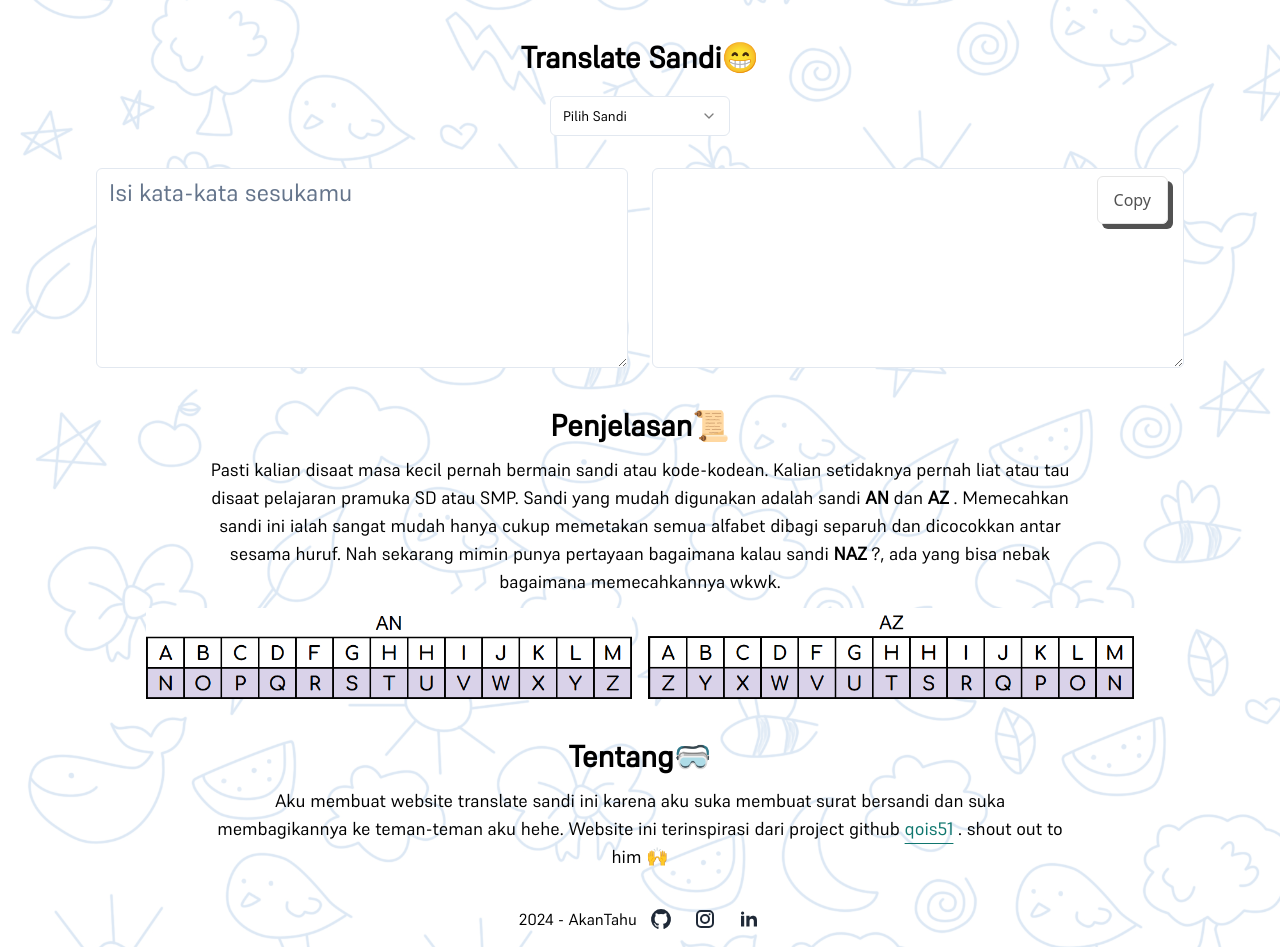
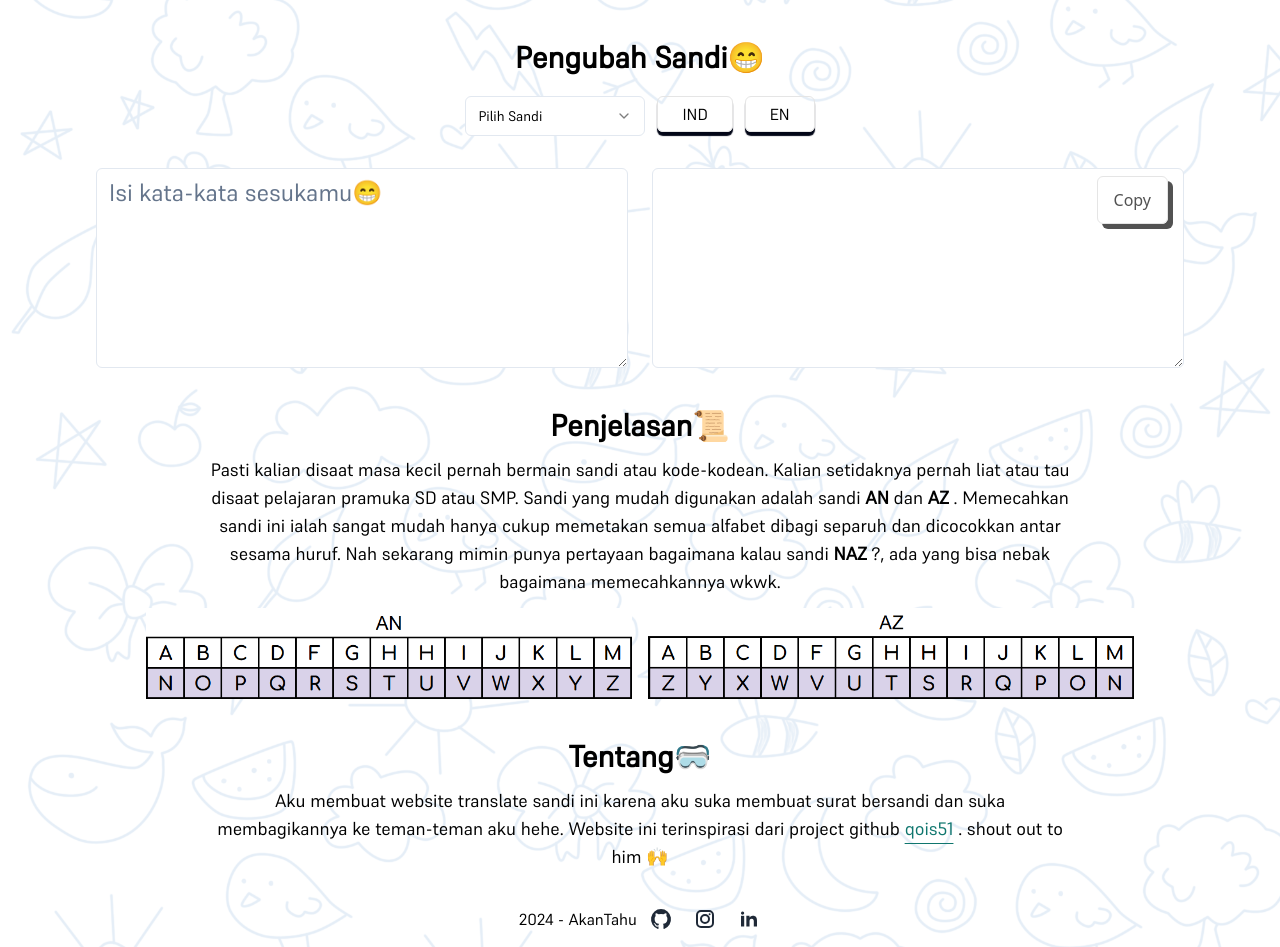
Before and after one commit to AkanTahu/naz-project, a React (Vite) app: page / in a window 1280 px wide. Built offline with nearby package versions, Linux system fonts and the light colour scheme.

Commit message:
feature: add translate IND to EN

```diff
--- a/src/App.jsx
+++ b/src/App.jsx
@@ -5,16 +5,21 @@ import Explanation from "./materials/Explanation";
 import Footer from "./materials/Footer";
 
 export default function App() {
+  const [lang, setLang] = useState("1");
+
+  function handleLang(data) {
+    setLang(data);
+  }
+
+
   return (
     <div className="relative min-h-screen bg-cover bg-center bg-[url('/public/doodle.jpg')]">
-      {/* Overlay with opacity */}
-      <div className="absolute inset-0 bg-white bg-opacity-80"></div>
+      <div className="absolute inset-0 bg-white bg-opacity-85"></div>
 
-      {/* Content */}
       <div className="relative">
-        <Header />
-        <Translate />
-        <Explanation />
+        <Header changeLang={lang} />
+        <Translate onHandleLang={handleLang} changeLang={lang}  />
+        <Explanation changeLang={lang}/>
         <Footer />
       </div>
     </div>
--- a/src/components/ui/textarea.jsx
+++ b/src/components/ui/textarea.jsx
@@ -2,7 +2,9 @@ import * as React from "react";
 
 import { cn } from "@/lib/utils";
 
-const Textarea = React.forwardRef(({ className, onHandle }, ref) => {
+const Textarea = React.forwardRef(({ className, onHandle, ...props }, ref) => {
+  function isLang() {
+    if (props.changeLang == "1") {
       return (
         <textarea
           className={cn(
@@ -12,10 +14,28 @@ const Textarea = React.forwardRef(({ className, onHandle }, ref) => {
           ref={ref}
           type="text"
           onChange={onHandle}
-      placeholder="Isi kata-kata sesukamu"
+          placeholder="Isi kata-kata sesukamu😁"
           // value={value}
         />
       );
+    } else {
+      return (
+        <textarea
+          className={cn(
+            "flex min-h-[200px] w-1/2 rounded-md border border-slate-200 bg-white px-3 py-2 text-sm ring-offset-white placeholder:text-slate-500 focus-visible:outline-none focus-visible:ring-2 focus-visible:ring-slate-950 focus-visible:ring-offset-2 disabled:cursor-not-allowed disabled:opacity-50 dark:border-slate-800 dark:bg-slate-950 dark:ring-offset-slate-950 dark:placeholder:text-slate-400 dark:focus-visible:ring-slate-300",
+            className
+          )}
+          ref={ref}
+          type="text"
+          onChange={onHandle}
+          placeholder="Write any word you want😁"
+          // value={value}
+        />
+      );
+    }
+  }
+
+  return isLang();
 });
 Textarea.displayName = "Textarea";
 
--- a/src/components/ui/textarea2.jsx
+++ b/src/components/ui/textarea2.jsx
@@ -7,7 +7,7 @@ import "react-toastify/dist/ReactToastify.css";
 // import { Alert, AlertDescription, AlertTitle } from "@/components/ui/alert";
 
 const Textarea2 = React.forwardRef(({ className, output }, ref) => {
-  const [showAlert, setShowAlert] = useState(false);
+  // const [showAlert, setShowAlert] = useState(false);
 
   // const handleCopy = () => {
   //   navigator.clipboard.writeText(output);
@@ -30,6 +30,7 @@ const Textarea2 = React.forwardRef(({ className, output }, ref) => {
       <button
         className="absolute group inline-flex h-12 items-center right-28 overflow-hidden rounded-md border border-neutral-200 bg-transparent px-4 mt-2 font-medium text-neutral-600 transition-all duration-100 [box-shadow:5px_5px_rgb(82_82_82)] active:translate-x-[3px] active:translate-y-[3px] active:[box-shadow:0px_0px_rgb(82_82_82)]"
         onClick={() => {
+          navigator.clipboard.writeText(output),
           toast('Tersalin 😄selamat menyalin 😎',{
             autoClose: 2000,
             hideProgressBar: true,
--- a/src/materials/Explanation.jsx
+++ b/src/materials/Explanation.jsx
@@ -1,27 +1,85 @@
 import React from "react";
 import "../App.css";
 
-export default function Explanation() {
+export default function Explanation(props) {
+  function isLang() {
+    if (props.changeLang == "1") {
       return (
-    <div className="container justify-center mt-10 mb-5">
+        <>
           <h1 className="text-3xl font-supreme font-black text-center">
             Penjelasan📜
           </h1>
           <h3 className="font-supreme mt-3 text-lg px-44 text-center">
-        Pasti kalian disaat masa kecil pernah bermain sandi atau kode-kodean.
-        Kalian setidaknya pernah liat atau tau disaat pelajaran pramuka SD atau
-        SMP. Sandi yang mudah digunakan adalah sandi{" "}
+            Pasti kalian disaat masa kecil pernah bermain sandi atau
+            kode-kodean. Kalian setidaknya pernah liat atau tau disaat pelajaran
+            pramuka SD atau SMP. Sandi yang mudah digunakan adalah sandi{" "}
             <span className="font-black">AN</span> dan{" "}
             <span className="font-black">AZ</span> . Memecahkan sandi ini ialah
             sangat mudah hanya cukup memetakan semua alfabet dibagi separuh dan
-        dicocokkan antar sesama huruf. Nah sekarang mimin punya pertayaan bagaimana kalau sandi <span className="font-black">NAZ</span> ?, ada yang bisa nebak bagaimana memecahkannya wkwk.
+            dicocokkan antar sesama huruf. Nah sekarang mimin punya pertayaan
+            bagaimana kalau sandi <span className="font-black">NAZ</span> ?, ada
+            yang bisa nebak bagaimana memecahkannya wkwk.
           </h3>
           <div className="flex justify-center mt-3 mb-10">
             <img src="../public/AN.png" alt="" className="w-2/5 mr-2" />
             <img src="../public/AZ.png" alt="" className="w-2/5 ml-2" />
           </div>
-      <h1 className="text-3xl font-supreme font-black text-center">Tentang🥽</h1>
-      <h3 className="font-supreme mt-3 text-lg px-44 text-center">Aku membuat website translate sandi ini karena aku suka membuat surat bersandi dan suka membagikannya ke teman-teman aku hehe. Website ini terinspirasi dari project github <a className="underline underline-offset-8 text-teal-700" href="https://github.com/qois51">qois51</a> . shout out to him 🙌</h3>
+          <h1 className="text-3xl font-supreme font-black text-center">
+            Tentang🥽
+          </h1>
+          <h3 className="font-supreme mt-3 text-lg px-44 text-center">
+            Aku membuat website translate sandi ini karena aku suka membuat
+            surat bersandi dan suka membagikannya ke teman-teman aku hehe.
+            Website ini terinspirasi dari project github{" "}
+            <a
+              className="underline underline-offset-8 text-teal-700"
+              href="https://github.com/qois51"
+            >
+              qois51
+            </a>{" "}
+            . shout out to him 🙌
+          </h3>
+        </>
+      );
+    } else {
+      return (
+        <>
+          <h1 className="text-3xl font-supreme font-black text-center">
+            Explanation📜
+          </h1>
+          <h3 className="font-supreme mt-3 text-lg px-44 text-center">
+            Surely you have played ciphers or codes as a child. You have at
+            least seen or know during elementary or junior high scout lessons.
+            Codes that are easy to use are{" "}
+            <span className="font-black">AN</span> and{" "}
+            <span className="font-black">AZ</span> . Solving this code is very
+            easy just map all the alphabet divided by half and matched between
+            fellow letters. Now we have a question what if the code is{" "}
+            <span className="font-black">NAZ</span> ?,anyone can guess how to
+            solve it haha.
+          </h3>
+          <div className="flex justify-center mt-3 mb-10">
+            <img src="../public/AN.png" alt="" className="w-2/5 mr-2" />
+            <img src="../public/AZ.png" alt="" className="w-2/5 ml-2" />
           </div>
+          <h1 className="text-3xl font-supreme font-black text-center">
+            About🥽
+          </h1>
+          <h3 className="font-supreme mt-3 text-lg px-44 text-center">
+            I created this code translation website because I like to make
+            encrypted letters and like to share them with my friends hehe. This
+            website was inspired by the github project{" "}
+            <a
+              className="underline underline-offset-8 text-teal-700"
+              href="https://github.com/qois51"
+            >
+              qois51
+            </a>{" "}
+            . shout out to him 🙌
+          </h3>
+        </>
       );
     }
+  }
+  return <div className="container justify-center mt-10 mb-5">{isLang()}</div>;
+}
--- a/src/materials/Header.jsx
+++ b/src/materials/Header.jsx
@@ -1,10 +1,21 @@
 import React from "react";
 import "../App.css";
 
-export default function Header() {
-  return (
-    <div className="container justify-center pt-10">
-      <h1 className="text-3xl font-supreme font-black text-center">Translate Sandi😁</h1>
-    </div>
-  );
+export default function Header(props) {
+  function isLang() {
+    if (props.changeLang == "1") {
+      return (
+        <h1 className="text-3xl font-supreme font-black text-center">
+          Pengubah Sandi😁
+        </h1>
+      );
+    } else {
+      return (
+        <h1 className="text-3xl font-supreme font-black text-center">
+          Translate Code😁
+        </h1>
+      )
+    }
+  }
+  return <div className="container justify-center pt-10">{isLang()}</div>;
 }
--- a/src/materials/Translate.jsx
+++ b/src/materials/Translate.jsx
@@ -11,10 +11,11 @@ import {
   SelectValue,
 } from "@/components/ui/select";
 
-export default function Translate() {
+export default function Translate({ onHandleLang, ...props }) {
   const [text, setText] = useState("");
   const [outputText, setOutputText] = useState("");
   const [option, setOption] = useState("");
+  const [dataLang, setDataLang] = useState("");
 
   const workAN = (text) => {
     return text.replace(/[A-Za-z]/g, (char) => {
@@ -60,13 +61,27 @@ export default function Translate() {
     setOption(value);
   };
 
+  const sendLang = (event) => {
+    onHandleLang(event.target.value);
+  };
+
+  function isLangSelect() {
+    try {
+      if (props.changeLang == "1") {
+        return <SelectValue placeholder="Pilih Sandi" />;
+      } else {
+        return <SelectValue placeholder="Select Code" />;
+      }
+    } catch (error) {
+
+    }
+  }
+
   return (
     <>
       <div className="font-supreme justify-center flex mt-5">
         <Select onValueChange={handleChangeOption}>
-          <SelectTrigger className="w-[180px]">
-            <SelectValue placeholder="Pilih Sandi" />
-          </SelectTrigger>
+          <SelectTrigger className="w-[180px]">{isLangSelect()}</SelectTrigger>
           <SelectContent>
             <SelectGroup>
               <SelectLabel>Sandi</SelectLabel>
@@ -76,11 +91,30 @@ export default function Translate() {
             </SelectGroup>
           </SelectContent>
         </Select>
+        <div className="flex ml-3 gap-3">
+          <button
+            className="group relative inline-flex h-9 items-center justify-center overflow-hidden rounded-md border border-neutral-200 bg-transparent px-6 font-supreme dark:bg-slate-950  transition-all [box-shadow:0px_4px_1px_#020617] active:translate-y-[2px] active:shadow-none"
+            value={"1"}
+            onChange={(e) => setDataLang(e.target.value)}
+            onClick={sendLang}
+          >
+            IND
+          </button>
+          <button
+            className="group relative inline-flex h-9 items-center justify-center overflow-hidden rounded-md border border-neutral-200 bg-transparent px-6 font-supreme dark:bg-slate-950  transition-all [box-shadow:0px_4px_1px_#020617] active:translate-y-[2px] active:shadow-none"
+            value={"2"}
+            onChange={(e) => setDataLang(e.target.value)}
+            onClick={sendLang}
+          >
+            EN
+          </button>
+        </div>
       </div>
       <div className="container justify-center flex px-24 mt-8">
         <Textarea
           className="mr-3 font-supreme font-medium text-2xl"
           onHandle={handleChange}
+          changeLang={props.changeLang}
         />
         <Textarea2
           className="ml-3 font-supreme font-medium text-2xl"
```
Also changed, not shown: src/zNote.txt. Lines whose indentation alone changed are shown as unchanged.
